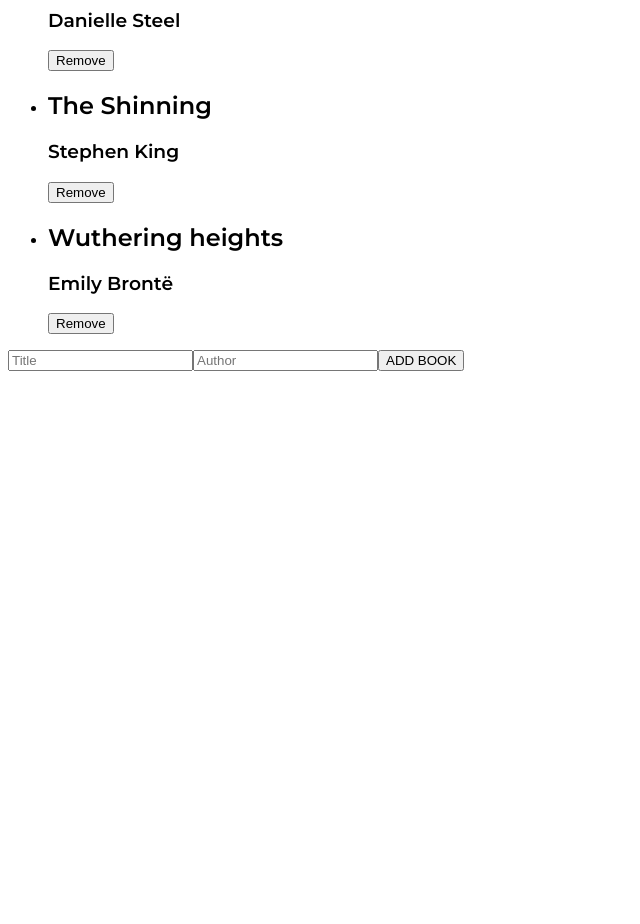
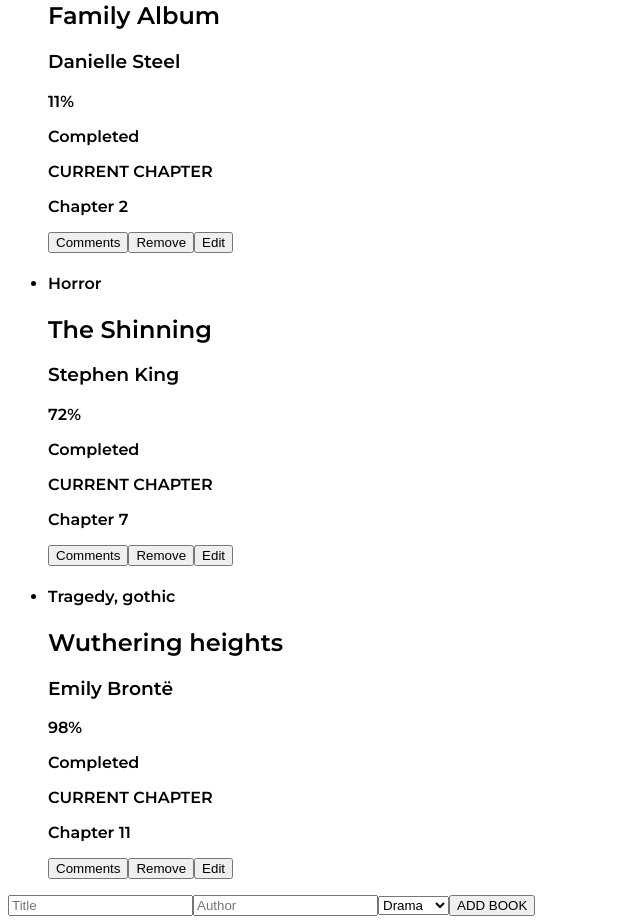
Before and after one commit to ntzwilly/bookstore, a React (Create React App) app: page / in a window 1280 px wide. Shown: the part 180-1104 px from the top of the page, without its empty margins (0-640 px from the left). Before the commit the page ends 800 px from the top, so only its background shows below. Built offline with nearby package versions, Linux system fonts and the light colour scheme.

Commit message:
Add Progress component

```diff
--- a/src/components/BookData.js
+++ b/src/components/BookData.js
@@ -2,6 +2,7 @@
 import React from 'react';
 import { useSelector, useDispatch } from 'react-redux';
 import { removeBook } from '../redux/books/books';
+import Progress from './Progress';
 
 const BookData = () => {
   const books = useSelector((state) => state.books);
@@ -11,9 +12,15 @@
     <ul className="book-list">
       {books.map((book) => (
         <li key={book.id}>
+          <h4>{book.category}</h4>
           <h2>{book.title}</h2>
           <h3>{book.author}</h3>
-          <button type="button" onClick={() => dispatch(removeBook(book.id))}>Remove</button>
+          <Progress progress={book.progress} />
+          <div>
+            <button type="button">Comments</button>
+            <button type="button" onClick={() => dispatch(removeBook(book.id))}>Remove</button>
+            <button type="button">Edit</button>
+          </div>
         </li>
       ))}
     </ul>
--- a/src/components/Books.js
+++ b/src/components/Books.js
@@ -4,11 +4,15 @@
 import BookData from './BookData';
 import { addBook } from '../redux/books/books';
 
+const categories = ['Drama', 'Horror', 'Tragedy', 'Gothic'];
+
 const Books = () => {
   const dispatch = useDispatch();
+  const [category, setCategory] = useState(categories[0]);
   const [title, setTitle] = useState('');
   const [author, setAuthor] = useState('');
 
+  const handleCategory = (event) => setCategory(event.target.value);
   const handleTitle = (event) => setTitle(event.target.value);
   const handleAuthor = (event) => setAuthor(event.target.value);
 
@@ -17,10 +21,12 @@
       id: uuidv4(),
       title,
       author,
+      category,
     };
     dispatch(addBook(newBook));
     setTitle('');
     setAuthor('');
+    setCategory(categories[0]);
     event.preventDefault();
   };
 
@@ -46,6 +52,11 @@
           value={author}
           required
         />
+        <select value={category} onChange={handleCategory}>
+          {categories.map((category) => (
+            <option key={category} value={category}>{category}</option>
+          ))}
+        </select>
         <input type="submit" value="ADD BOOK" />
       </form>
     </div>
--- /dev/null
+++ b/src/components/Progress.js
@@ -0,0 +1,28 @@
+import React from 'react';
+import PropTypes from 'prop-types';
+
+const Progress = ({ progress }) => {
+  const { currentChapter, completed } = progress;
+
+  return (
+    <>
+      <div>
+        <p>{`${completed}%`}</p>
+        <p>Completed</p>
+      </div>
+      <div>
+        <p>CURRENT CHAPTER</p>
+        <p>{currentChapter}</p>
+      </div>
+    </>
+  );
+};
+
+Progress.propTypes = {
+  progress: PropTypes.shape({
+    currentChapter: PropTypes.string.isRequired,
+    completed: PropTypes.string.isRequired,
+  }).isRequired,
+};
+
+export default Progress;
```
